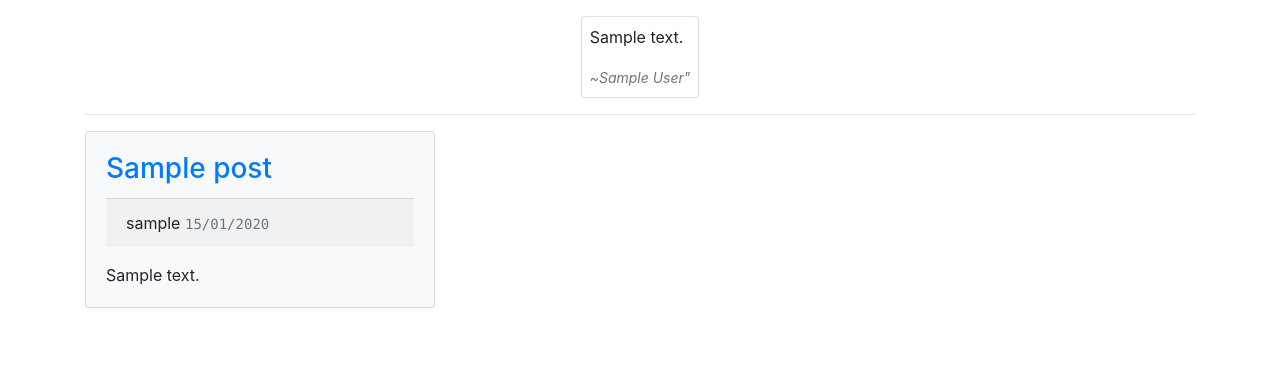
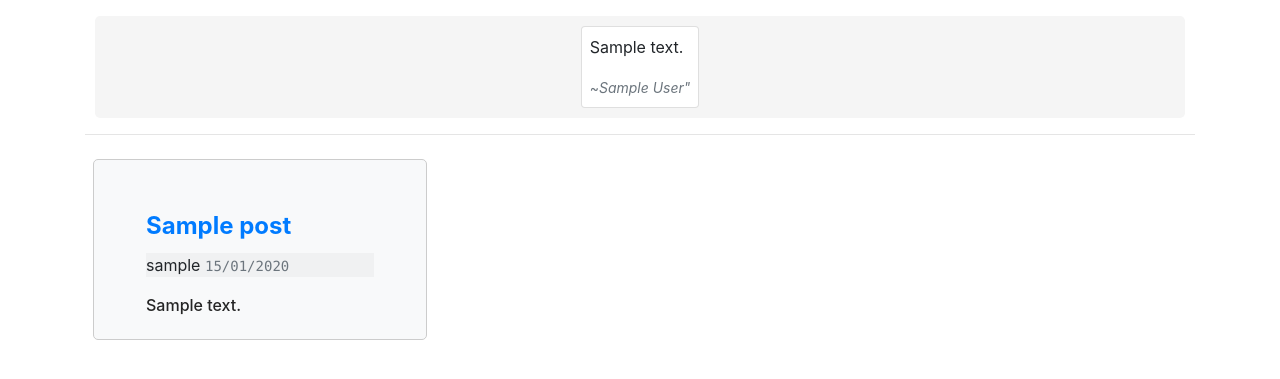
Before and after one commit to Willbeckh/musical-meme, a Flask app: page / in a window 1280 px wide. Shown: the part 74-453 px from the top of the page. Run offline with Flask 2, Linux system fonts and the light colour scheme; tables that the repository leaves empty hold one stand-in row (values such as "Sample post"); a database or web service that is not in the repository returns one stand-in record (values such as "Sample title"); data that the repository does not hold is empty; some libraries are stand-ins or nearby versions.

Commit message:
st: add styles for post card

```diff
--- a/app/static/css/style.css
+++ b/app/static/css/style.css
@@ -3,3 +3,38 @@
   font-weight: bolder;
   text-decoration: wavy;
 }
+/* quote card */
+.quote-card {
+  background-color: #f5f5f5;
+  border-radius: 5px;
+  padding: 10px;
+  margin: 10px;
+}
+/* quote card end */
+
+/* posts style start */
+.post-card {
+  border: 1px solid #ccc;
+  border-radius: 5px;
+  margin: 8px;
+  padding: 2em;
+  height: 80%;
+  cursor: pointer;
+}
+
+.post-card h3 {
+  font-size: 1.5em;
+  font-weight: bolder;
+}
+
+.body {
+  font-size: 1em;
+  font-weight: 500;
+  color: rgb(37, 37, 37);
+}
+
+.card-footer {
+  padding: 0;
+  border: none;
+}
+/* posts style start end*/
```
